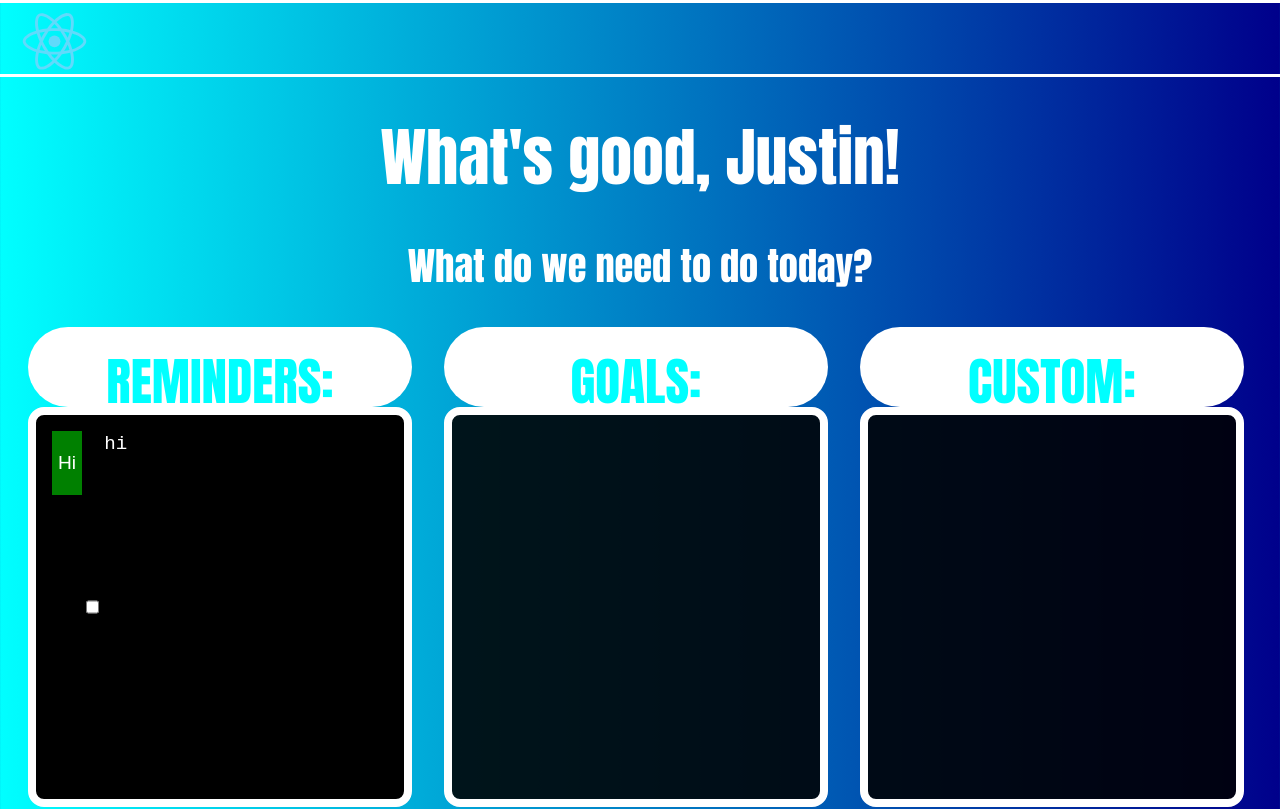
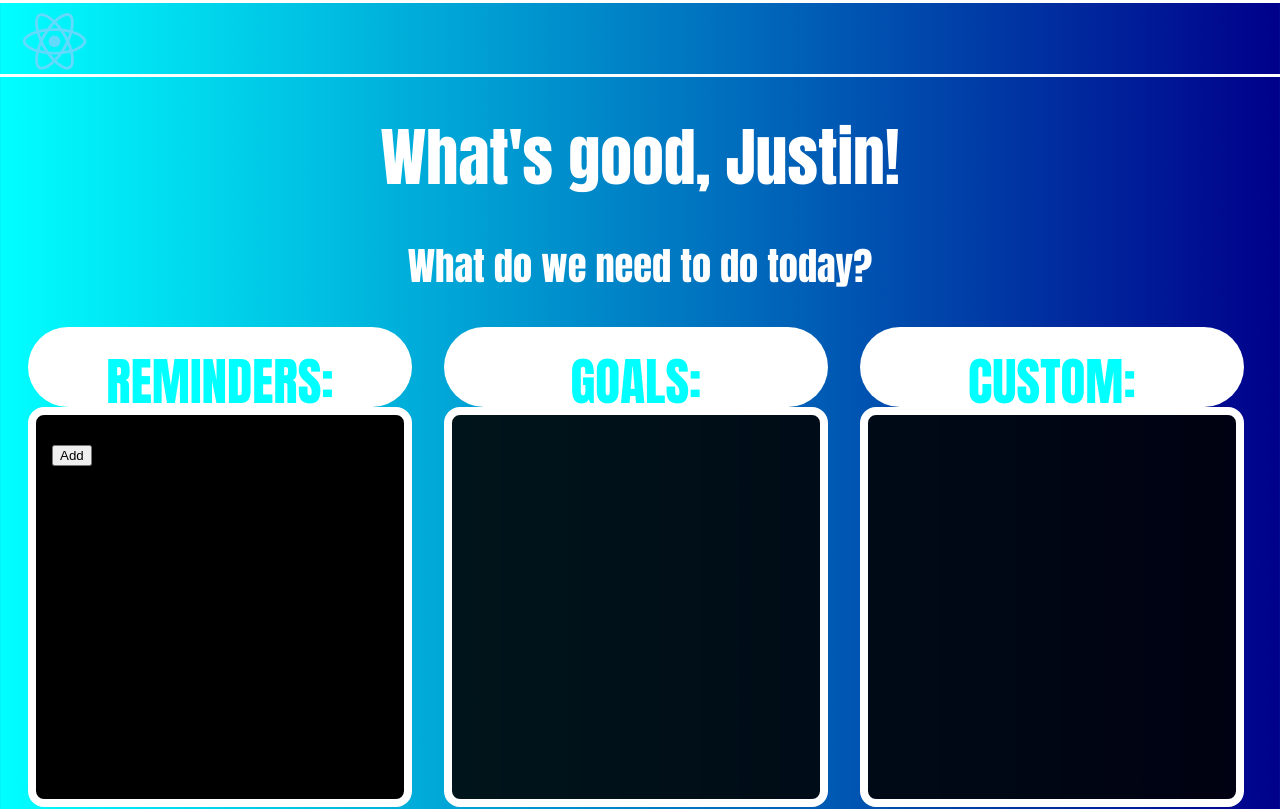
Before and after one commit to JKNguyen13/MyWebsite, a React (Create React App) app in the folder website-project/: page / in a window 1280 px wide. Shown: the top 809 px of the page. Built offline with nearby package versions, Linux system fonts and the light colour scheme.

Commit message:
Improved Recommendations (12/14/22)

```diff
--- a/website-project/src/App.js
+++ b/website-project/src/App.js
@@ -1,6 +1,6 @@
 import logo from './logo.svg';
 //import './App.css';
-import {useState, useReducer } from "react"
+import {useState, useReducer, useCallback, useEffect } from "react"
 import './styles.css';
 import Clock from "./components/Clock"
 import Doodle from './components/Doodle';
@@ -29,18 +29,39 @@ function addNew(){
     document.body.insertBefore(newDiv, currentDiv);
 }
 
+const Item = ({id, removeDiv}) => {
+  const clickHandler = useCallback(() => {
+    removeDiv(id);
+  }, [id, removeDiv]);
 
+  return(
+    <div>
+      <input type="checkbox"/>
+      <input type="text" className="textBox"/>
+      <button onClick={clickHandler}>Remove</button>
+    </div>
+  );
+};
 
 
 function App() {
 
+  const [items, setItems] = useState([]);
+
+  const addDiv = useCallback(() => {
+    setItems([...items, new Date().getTime()]);
+  }, [items]);
+
+  const removeDiv = useCallback((itemId) => {
+    setItems(items.filter((id) => id !== itemId));
+  }, [items]);
 
 
   return (
 
 
 
-    <div className="App" id="temp">
+      <div className="App" id="temp">
 
       <header className="App-header" id="temp2">
         <div className="NavBar">
@@ -49,7 +70,7 @@ function App() {
 
         <permNumb></permNumb>
 
-        <div className = "welcomeText">{greetings[randNum]}{ownerName}!</div>
+        <div className="welcomeText">{greetings[randNum]}{ownerName}!</div>
         <div className="followUpText">{greetingsFollowUp[randNum]}</div>
 
 
@@ -59,11 +80,12 @@ function App() {
         <div className="custom" contenteditable="true">CUSTOM:</div>
 
         <div className="reminders-box">
-          <button className="reminderButton" onClick={addNew}>Hi</button>
-          <input type="checkbox" className="testC"></input>
-          <label for="testC">
-            <textarea className = "hi">hi</textarea>
-          </label>
+            <div className="hope">
+                {items.map((id) => (
+                <Item key={id} id={id} removeDiv={removeDiv}/>
+                ))}
+                <button onClick={addDiv}>Add</button>
+            </div>
         </div>
 
         <textarea className="goals-box"></textarea>
@@ -78,8 +100,8 @@ function App() {
 
         <Clock></Clock>
 
-        <div className = "calendar">
-          <div className ="dates">Sun Mon Tue Wed Thu Fri Sat</div>
+        <div className="calendar">
+          <div className="dates">Sun Mon Tue Wed Thu Fri Sat</div>
           <button id="first">27</button>
           <button id="second">28</button>
           <button id="third">29</button>
@@ -121,22 +143,22 @@ function App() {
 
         <div className="todayIs">
           <div className="text">Today is {specialDay[randNum]}!
-          <div className="dayDetails">{dayDetails[randNum]}</div></div>
+            <div className="dayDetails">{dayDetails[randNum]}</div></div>
         </div>
 
-        <div className = "quotesBox">
-        <div className = "quotes">{yes[randNum]}</div>
+        <div className="quotesBox">
+          <div className="quotes">{yes[randNum]}</div>
         </div>
 
         <div className="weather">
           <img src="https://cdn-icons-png.flaticon.com/512/1555/1555512.png" className="weatherIcon"></img>
           <div className="text">
-              Sunday
+            Sunday
 
           </div>
         </div>
         <div className="weatherClick">
-          <img src="https://www.transparentpng.com/thumb/arrow/right-black-arrow-icon-png-29.png"className="text"></img>
+          <img src="https://www.transparentpng.com/thumb/arrow/right-black-arrow-icon-png-29.png" className="text"></img>
         </div>
 
       </header>
--- a/website-project/src/styles.css
+++ b/website-project/src/styles.css
@@ -1,5 +1,20 @@
 *, *::before, *::after {
     box-sizing: border-box;
+}
+
+.hope{
+    text-align: center;
+    font-family: sans-serif;
+
+}
+
+.textBox{
+    padding-left: 1rem;
+    padding-right: 1rem;
+    font-size: 1.05vw;
+    background-color: black;
+    color:white;
+    border: none;
 }
 
 .NavBar{
```
